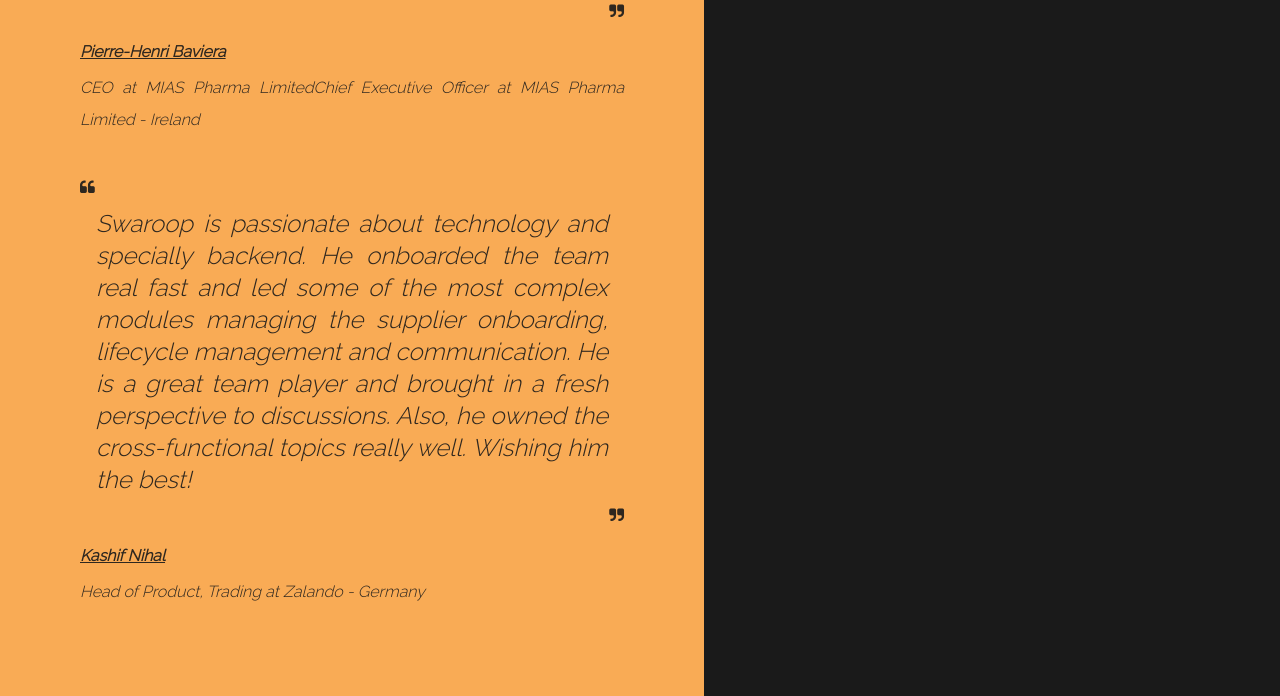
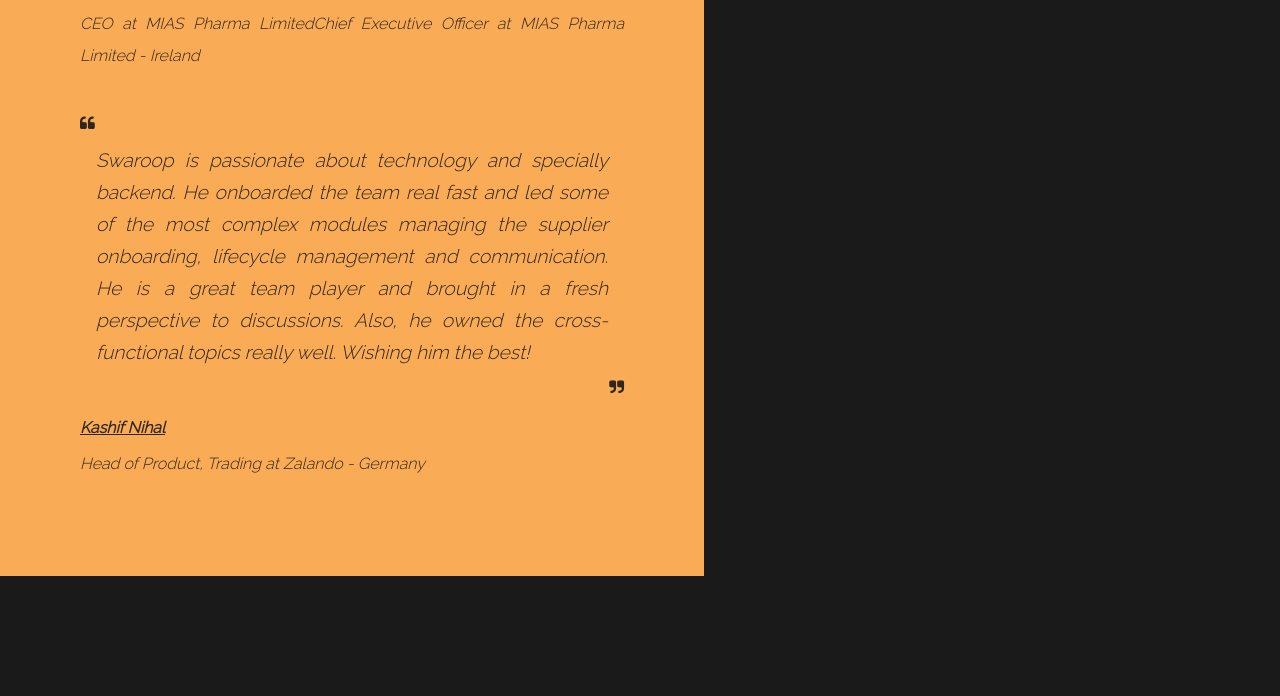
Before and after one commit to ss-bhat/portfolio, a plain HTML site: page public/index.html in a window 1280 px wide. Shown: the part 1957-2653 px from the top of the page. After the commit the page ends 2533 px from the top, so only its background shows below. Drawn offline with Linux system fonts and the light colour scheme.

Commit message:
fix font size

```diff
--- a/public/index.html
+++ b/public/index.html
@@ -23,8 +23,8 @@
         h2 {
             font-size: 2rem;
         }
-        p {
-            font-size: 1.5rem;
+        p, ul {
+            font-size: 1.2rem;
             line-height: 2rem;
             text-align: justify;
         }
```
